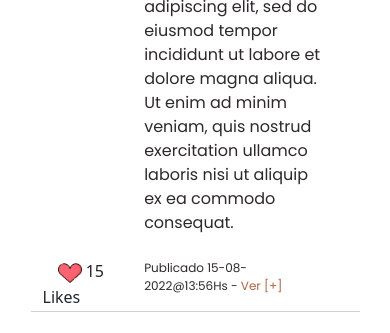
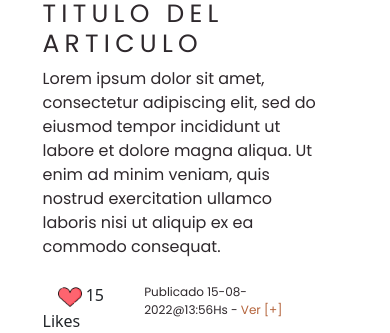
Before and after one commit to lycha156/proyectoFinal, a Django app: page / in a window 390 px wide. Shown: the part 314-647 px from the top of the page. Run offline with Django 4.2, Linux system fonts and the light colour scheme; some libraries are stand-ins or nearby versions.

Commit message:
las 13hs

```diff
--- a/blog/templates/blog_index.html
+++ b/blog/templates/blog_index.html
@@ -9,10 +9,10 @@
     <div class="row mt-4" style="border-bottom: 1px solid #d2d2d2;">
 
         <div class="row">
-            <div class="col-4 mr-3">
+            <div class="col-lg-4 col-sm-12 mr-3">
                 <img class="foto" src="https://picsum.photos/300/200">
             </div>
-            <div class="col-8">
+            <div class="col-lg-8 col-sm-12">
                 <div class="row">
                     <h2 class="titulo">TITULO DEL ARTICULO</h2>
                 </div>
--- a/templates/base.html
+++ b/templates/base.html
@@ -27,6 +27,12 @@
 
         {% endblock content %}
 
+        <div class="row">
+            <div class="col-10 offset-1">
+                <p class="text-center mt-3">Copyrigth 2022</p>
+            </div>
+        </div>
+
         </div>
         <!-- Bootstrap core JS-->
         <script src="{% static 'js/bootstrap.bundle.min.js' %}"></script>
```
